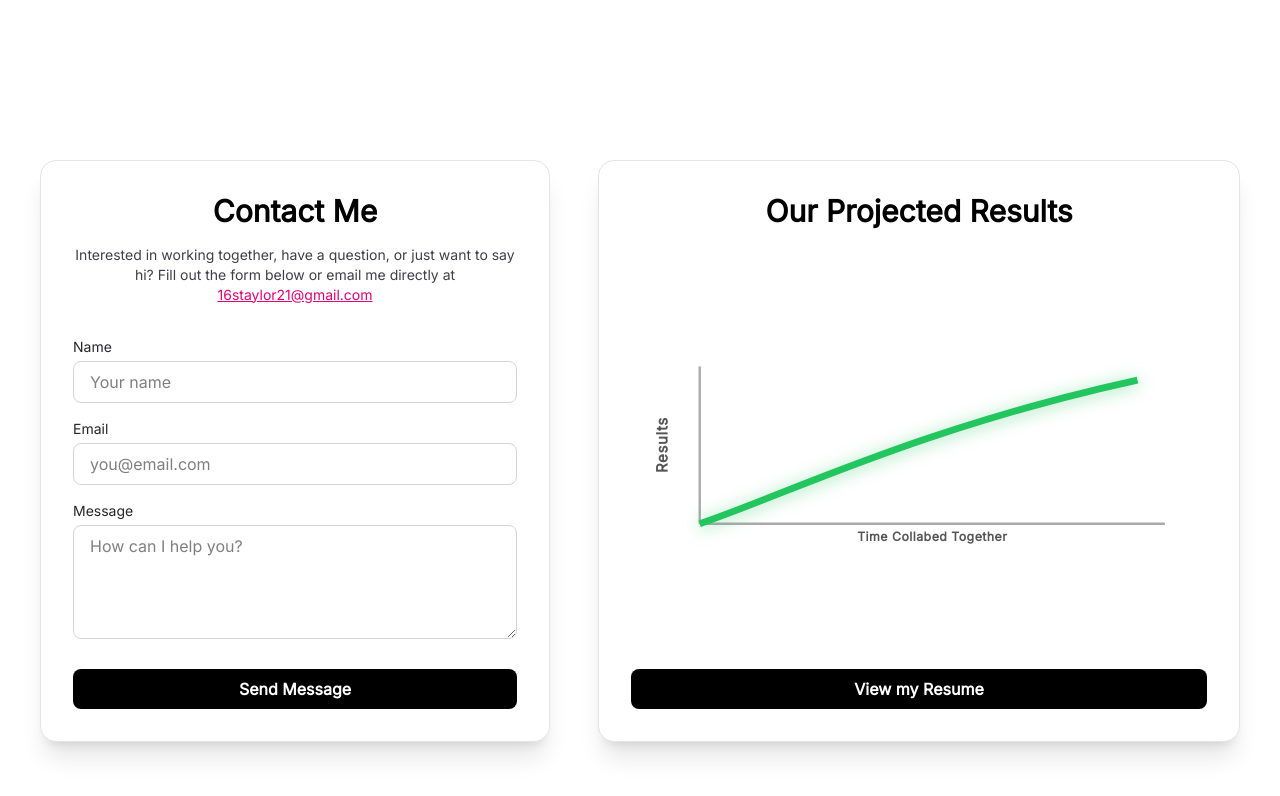
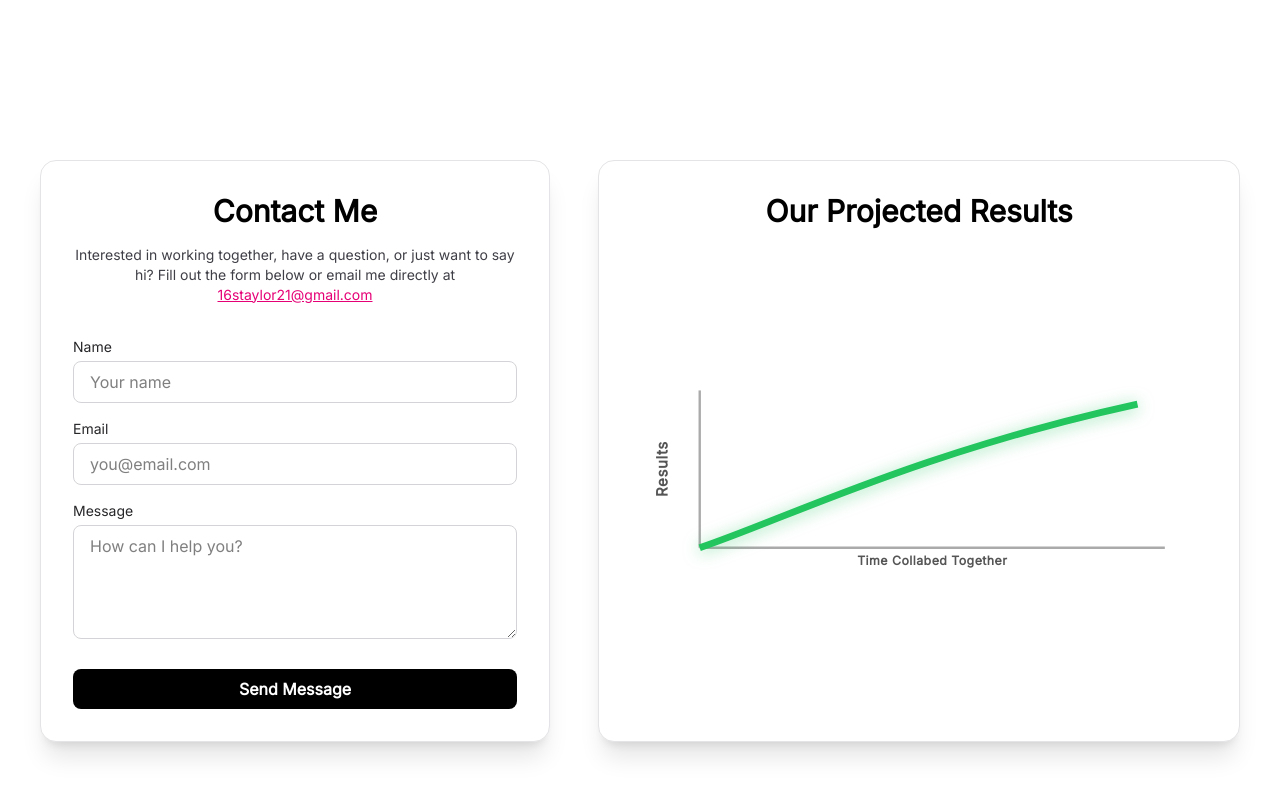
Before and after one commit to Shiro8223/Portfolio, a Next.js app: page / in a window 1280 px wide. Shown: the part 3087-3883 px from the top of the page. Built offline with nearby package versions, Linux system fonts and the light colour scheme.

Commit message:
remove graph button

```diff
--- a/components/Contact.jsx
+++ b/components/Contact.jsx
@@ -144,9 +144,7 @@
               </text>
             </svg>
           </div>
-          <button type="submit" className="bg-black text-white py-2 rounded-lg font-semibold hover:bg-pink-600 transition-colors mt-2">
-              View my Resume
-            </button>
+
         </div>
       </div>
     </section>
```
